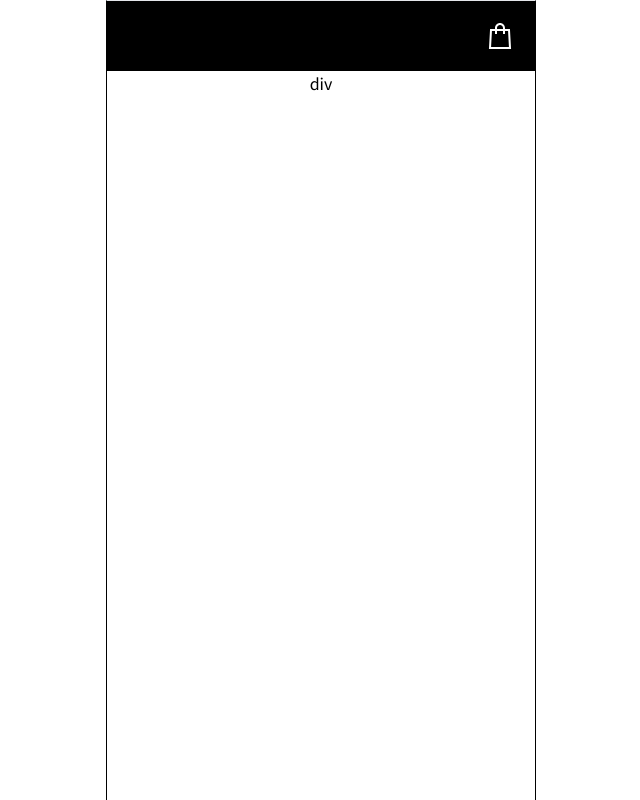
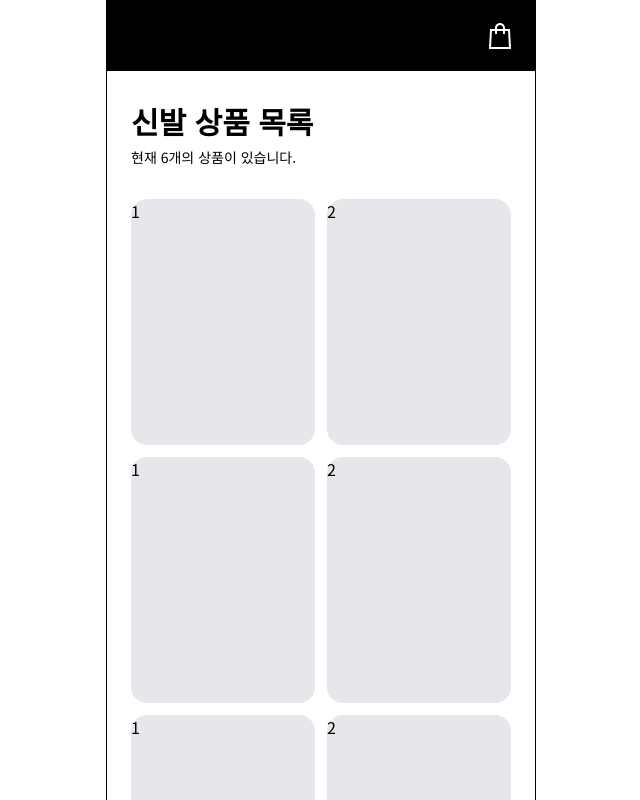
Before and after one commit to hummingbird99/shooking-dot-com, a Next.js app: page / in a window 1280 px wide. Shown: the top 800 px of the page, without its empty margins (319-959 px from the left). Built offline with nearby package versions, Linux system fonts and the light colour scheme.

Commit message:
Feat: add productList page ui

```diff
--- a/src/app/page.tsx
+++ b/src/app/page.tsx
@@ -1,13 +1,14 @@
+import { SneakerList } from "@/pages/productList";
 import { Header } from "@/widgets/header";
 
 const Home = () => {
   return <>
-  <div className="flex items-center justify-center min-h-screen">
-    <div className="place-items-center w-[430px] h-[1000px] border border-x-black">
+  <main className="flex items-center justify-center min-h-screen">
+    <div className="place-items-center w-[430px] h-[1000px] border border-black overflow-x-hidden overflow-y-auto">
     <Header />
-      div
+    <SneakerList />
     </div>
-  </div>
+  </main>
   </>
 };
 
--- a/src/pages/productList/index.ts
+++ b/src/pages/productList/index.ts
@@ -0,0 +1 @@
+export {default as SneakerList} from '@/pages/productList/ui/SneakerList'
--- a/src/pages/productList/ui/SneakerList.tsx
+++ b/src/pages/productList/ui/SneakerList.tsx
@@ -0,0 +1,68 @@
+export default function SneakerList() {
+  return (
+    <div className="grid grid-col-1">
+      <div className="flex flex-col items-start gap-2 mb-8">
+        <p className="text-3xl font-semibold">신발 상품 목록</p>
+        <p className="text-sm font-normal">현재 6개의 상품이 있습니다.</p>
+      </div>
+      <div className="grid grid-cols-2 gap-3">
+        <div className="bg-gray-200 w-[184px] h-[246px] rounded-2xl">1</div>
+        <div className="bg-gray-200 w-[184px] h-[246px] rounded-2xl">2</div>
+        <div className="bg-gray-200 w-[184px] h-[246px] rounded-2xl">1</div>
+        <div className="bg-gray-200 w-[184px] h-[246px] rounded-2xl">2</div>
+        <div className="bg-gray-200 w-[184px] h-[246px] rounded-2xl">1</div>
+        <div className="bg-gray-200 w-[184px] h-[246px] rounded-2xl">2</div>
+      </div>
+    </div>
+  )
+}
+
+// /* Frame 3860 */
+
+// position: absolute;
+// width: 184px;
+// height: 246px;
+// left: 229px;
+// top: 726px;
+
+// background: #FFFFFF;
+// /* Gray 6 */
+// border: 1px solid #F2F2F2;
+// border-radius: 15px;
+
+
+
+// /* 현재 6개의 상품이 있습니다. */
+
+// width: 188px;
+// height: 20px;
+
+// font-family: 'Montserrat';
+// font-style: normal;
+// font-weight: 400;
+// font-size: 16px;
+// line-height: 20px;
+// /* identical to box height */
+
+// color: #000000;
+
+
+// /* Inside auto layout */
+// flex: none;
+// order: 1;
+// flex-grow: 0;
+
+/* Frame 3850 */
+
+// /* Auto layout */
+// display: flex;
+// flex-direction: column;
+// align-items: flex-start;
+// padding: 0px;
+// gap: 7px;
+
+// position: absolute;
+// width: 168px;
+// height: 74px;
+// left: 23px;
+// top: 101px;
--- a/src/widgets/header/ui/Header.tsx
+++ b/src/widgets/header/ui/Header.tsx
@@ -1,11 +1,11 @@
 import { LiaShoppingBagSolid } from "react-icons/lia";
 
 export default function Header() {
-    return (
-        <header className="w-[430px] h-[70px] bg-black grid justify-items-end">
-            <button className="mx-5">
-                <LiaShoppingBagSolid style={{color: 'white', fontSize: '32px'}} />
-            </button>
-        </header>
+  return (
+    <header className="grid justify-items-end w-[430px] h-[70px] bg-black mb-8">
+      <button className="mx-5">
+        <LiaShoppingBagSolid style={{color: 'white', fontSize: '32px'}} />
+      </button>
+    </header>
     )
 };
```
